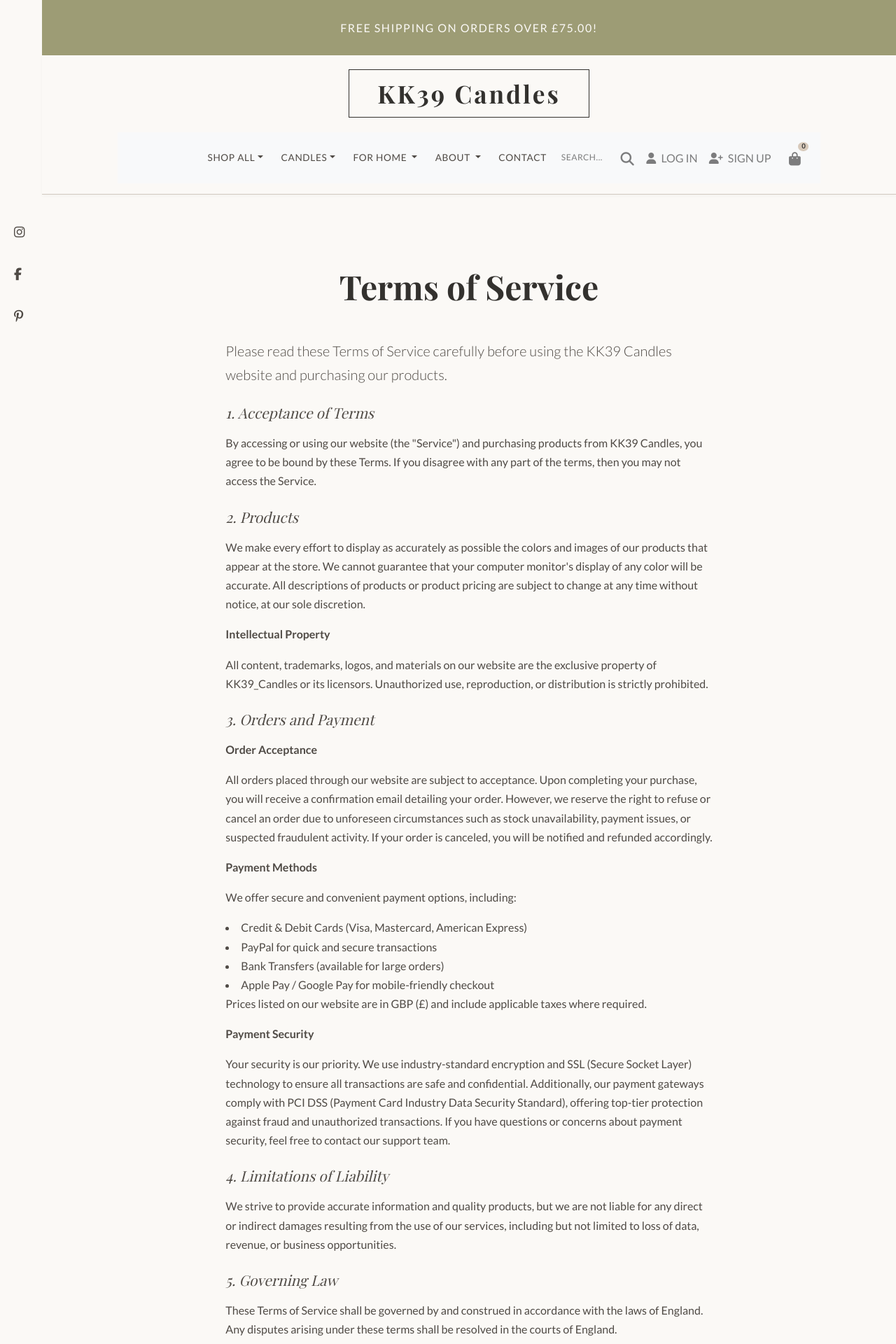
After one commit to kristine-kiki/KK39_Candles, a Django app: page /support/terms-service/ in a window 1280 px wide. The commit adds this page. Shown: the top 1920 px of the page at 70% size. Run offline with Django 3.2, Linux system fonts and the light colour scheme; some libraries are stand-ins or nearby versions.

Commit message:
add contact templates

```diff
--- a/KK39_Candles/urls.py
+++ b/KK39_Candles/urls.py
@@ -27,5 +27,5 @@ urlpatterns = [
     path('checkout/', include('checkout.urls')),
     path('profile/', include('profiles.urls')),
     path('about/', include('about.urls', namespace='about')),
-    path('contact/', include('contact.urls')),
+    path('support/', include('contact.urls', namespace='contact')),
 ] + static(settings.MEDIA_URL, document_root=settings.MEDIA_ROOT)
--- /dev/null
+++ b/contact/templates/contact/terms_service.html
@@ -0,0 +1,85 @@
+{% extends 'base.html' %}
+{% load static %}
+
+{% block title %}Terms of Service - KK39 Candles{% endblock title %}
+
+{% block content %}
+<section class="section-padding">
+    <div class="container">
+        <h1 class="section-title text-center mb-4">Terms of Service</h1>
+        <div class="row">
+            <div class="col-lg-8 offset-lg-2">
+                <p class="lead">Please read these Terms of Service carefully before using the KK39 Candles website and purchasing our products.</p>
+
+                <h3 class="mt-4">1. Acceptance of Terms</h3>
+                <p>By accessing or using our website (the "Service") and purchasing products from KK39 Candles,
+                    you agree to be bound by these Terms. If you disagree with any part of the terms, then you
+                    may not access the Service.</p>
+
+                <h3 class="mt-4">2. Products</h3>
+                <p>We make every effort to display as accurately as possible the colors and images of our products
+                    that appear at the store. We cannot guarantee that your computer monitor's display of any color
+                    will be accurate. All descriptions of products or product pricing are subject to change at any
+                    time without notice, at our sole discretion.
+                </p>
+                <p><strong>Intellectual Property</strong></p>
+                <p>
+                    All content, trademarks, logos, and materials on our website are the exclusive property of
+                    KK39_Candles or its licensors. Unauthorized use, reproduction, or distribution is strictly
+                    prohibited.
+                </p>
+
+                <h3 class="mt-4">3. Orders and Payment</h3>
+                <p><strong>Order Acceptance</strong></p>
+                <p>All orders placed through our website are subject to acceptance. Upon completing your purchase,
+                    you will receive a confirmation email detailing your order. However, we reserve the right to
+                    refuse or cancel an order due to unforeseen circumstances such as stock unavailability,
+                    payment issues, or suspected fraudulent activity. If your order is canceled, you will
+                    be notified and refunded accordingly.
+                </p>
+                <p><strong>Payment Methods</strong></p>
+                <p>
+                    We offer secure and convenient payment options, including:
+                    <li>Credit & Debit Cards (Visa, Mastercard, American Express)</li>
+                    <li>PayPal for quick and secure transactions</li>
+                    <li>Bank Transfers (available for large orders)</li>
+                    <li>Apple Pay / Google Pay for mobile-friendly checkout</li>
+                    Prices listed on our website are in GBP (£) and include applicable taxes where required.
+                </p>
+                <p><strong>Payment Security</strong></strong></p>
+                <p>Your security is our priority. We use industry-standard encryption and SSL
+                    (Secure Socket Layer) technology to ensure all transactions are safe and
+                    confidential. Additionally, our payment gateways comply with PCI DSS
+                    (Payment Card Industry Data Security Standard), offering top-tier protection
+                    against fraud and unauthorized transactions.
+                    If you have questions or concerns about payment security, feel free to
+                    contact our support team.
+                </p>
+                <h3 class="mt-4">4. Limitations of Liability</h3>
+                <p>
+                    We strive to provide accurate information and quality products, but we
+                    are not liable for any direct or indirect damages resulting from the use
+                    of our services, including but not limited to loss of data, revenue, or
+                    business opportunities.
+                </p>
+                <h3 class="mt-4">5. Governing Law</h3>
+                <p>
+                    These Terms of Service shall be governed by and construed in accordance
+                    with the laws of England. Any disputes arising under these
+                    terms shall be resolved in the courts of England.
+                </p>
+                <h3 class="mt-4">6. Changes of Terms</h3>
+                <p>
+                    We reserve the right to modify these Terms of Service at any time.
+                    Updates will be posted on our website, and continued use of our services
+                    constitutes acceptance of the revised terms.
+                </p>
+
+                <h3 class="mt-4">7. Contact Us</h3>
+                <p>If you have any questions about these Terms, please <a href="{% url 'contact:contact_us' %}">contact us</a>.</p>
+                <p class="small text-muted">Last updated: {% now "F d, Y" %}</p>
+            </div>
+        </div>
+    </div>
+</section>
+{% endblock content %}
--- a/home/templates/home/index.html
+++ b/home/templates/home/index.html
@@ -130,7 +130,7 @@
              <div class="contact-info">
                  {# Use real details #}
                  <p><i class="fas fa-map-marker-alt"></i> 1 Candle Paradise Road, London, MM99KK</p>
-                 <p><i class="fas fa-envelope"></i> <a href="mailto:hello@kk39_candles.com">hello@kk39_candles.com</a></p>
+                 <p><i class="fas fa-envelope"></i> <a href="mailto:hello@kk39candles.com">hello@kk39candles.com</a></p>
                  <p><i class="fas fa-phone"></i> <a href="tel:+1234567890">(+44) 123-456-7890</a></p>
              </div>
         </div>
--- a/templates/base.html
+++ b/templates/base.html
@@ -163,10 +163,10 @@
             <div class="footer-column">
                 <h4>Support</h4>
                 <ul>
-                    <li><a href="#">Contact Us</a></li>
-                    <li><a href="#">FAQ</a></li>
-                    <li><a href="#">Shipping & Returns</a></li>
-                    <li><a href="#">Terms of Service</a></li>
+                    <li><a href="{% url 'contact:contact_us' %}">Contact Us</a></li>
+                    <li><a href="{% url 'contact:faq' %}">FAQ</a></li>
+                    <li><a href="{% url 'contact:shipping_returns' %}">Shipping & Returns</a></li>
+                    <li><a href="{% url 'contact:terms_service' %}">Terms of Service</a></li>
                 </ul>
             </div>
             <div class="footer-column">
```
Also changed, not shown: contact/templates/contact/contact_us.html (added, +28 -0 lines), contact/templates/contact/faq.html (added, +32 -0 lines), contact/templates/contact/shipping_returns.html (added, +28 -0 lines).
